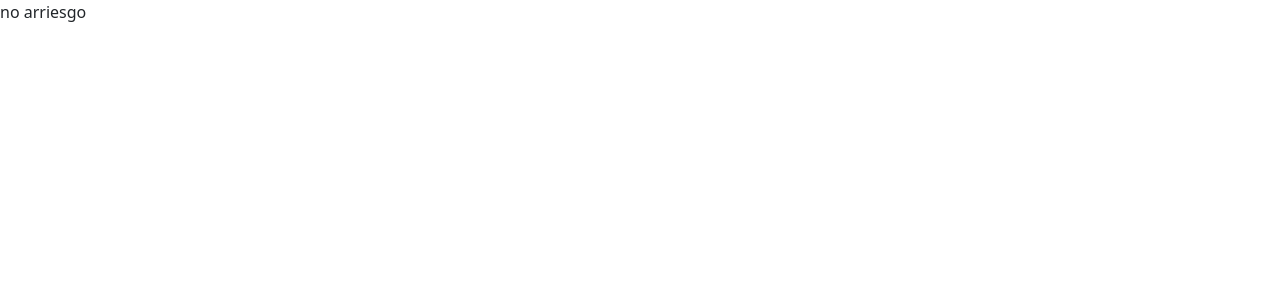
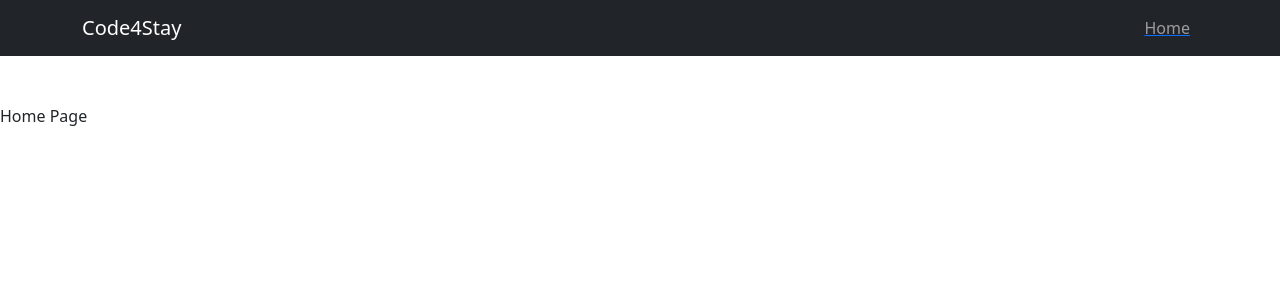
Before and after one commit to ghersf91/code4Stay-client, a React (Create React App) app: page / in a window 1280 px wide. Shown: the top 300 px of the page. Built offline with nearby package versions, Linux system fonts and the light colour scheme.

Commit message:
created components and pages files, navigation and homepage

```diff
--- a/src/App.jsx
+++ b/src/App.jsx
@@ -1,9 +1,13 @@
 import './App.css';
+import HomePage from './Pages/HomePage/HomePage';
+import Navigation from './Components/Navigation/Navigation';
+
 
 function App() {
   return (
     <div className="App">
-      <p>no arriesgo</p>
+      <Navigation />
+      <HomePage />
     </div>
   );
 }
--- /dev/null
+++ b/src/Components/Navigation/Navigation.jsx
@@ -0,0 +1,23 @@
+import { Nav, Navbar, Container } from 'react-bootstrap'
+import { Link } from 'react-router-dom'
+
+const Navigation = () => {
+
+    return (
+        <Navbar bg="dark" expand="md" variant="dark" className='mb-5'>
+            <Container>
+                <Navbar.Brand>Code4Stay</Navbar.Brand>
+                <Navbar.Toggle aria-controls="basic-navbar-nav" />
+                <Navbar.Collapse id="basic-navbar-nav">
+                    <Nav className="ms-auto">
+                        <Link to="/">
+                            <Nav.Link as="span">Home</Nav.Link>
+                        </Link>
+                    </Nav>
+                </Navbar.Collapse>
+            </Container>
+        </Navbar>
+    )
+}
+
+export default Navigation
--- /dev/null
+++ b/src/Pages/HomePage/HomePage.jsx
@@ -0,0 +1,8 @@
+const HomePage = () => {
+
+    return (
+        <p>Home Page</p>
+    )
+}
+
+export default HomePage
--- a/src/index.js
+++ b/src/index.js
@@ -2,10 +2,13 @@ import React from 'react';
 import ReactDOM from 'react-dom/client';
 import 'bootstrap/dist/css/bootstrap.min.css';
 import App from './App';
+import { BrowserRouter as Router } from 'react-router-dom';
 
 const root = ReactDOM.createRoot(document.getElementById('root'));
 root.render(
   <React.StrictMode>
-    <App />
+    <Router>
+      <App />
+    </Router>
   </React.StrictMode>
 );
```
Also changed, not shown: src/Routes/AppRoutes.jsx (added, +10 -0 lines), src/Components/Footer/Footer.css (added), src/Components/Footer/Footer.jsx (added), src/Components/Navigation/Navigation.css (added), src/Pages/ProjectsPage/ProjectsPage.jsx (added), 1 other file (tests, documents, lock files or other folders).
